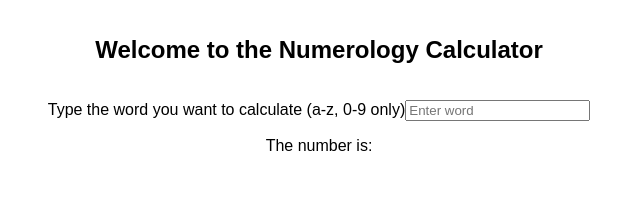
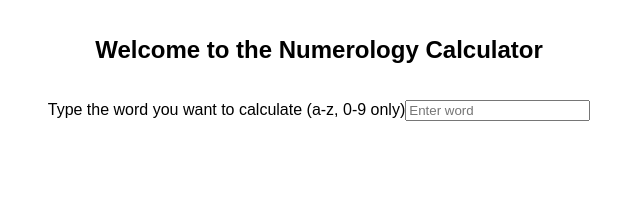
Before and after one commit to CesarDenis/numerology-calculator, a React (Create React App) app: page / in a window 1280 px wide. Shown: the top 205 px of the page, without its empty margins (321-961 px from the left). Built offline with nearby package versions, Linux system fonts and the light colour scheme.

Commit message:
feature: show result if not empty

```diff
--- a/src/components/Form.js
+++ b/src/components/Form.js
@@ -50,12 +50,14 @@ class Form extends Component {
           value={this.state.inputName}
           onChange={this._onChangeName.bind(this)}
         />
-        <div className="Form__result">
-          <p>
-            The number is:{' '}
-            <span>{this._calculateString(this.state.inputName)}</span>
-          </p>
-        </div>
+        {this.state.inputName !== '' && (
+          <div className="Form__result">
+            <p>
+              The number is{' '}
+              <span>{this._calculateString(this.state.inputName)}</span>
+            </p>
+          </div>
+        )}
       </div>
     );
   }
```
